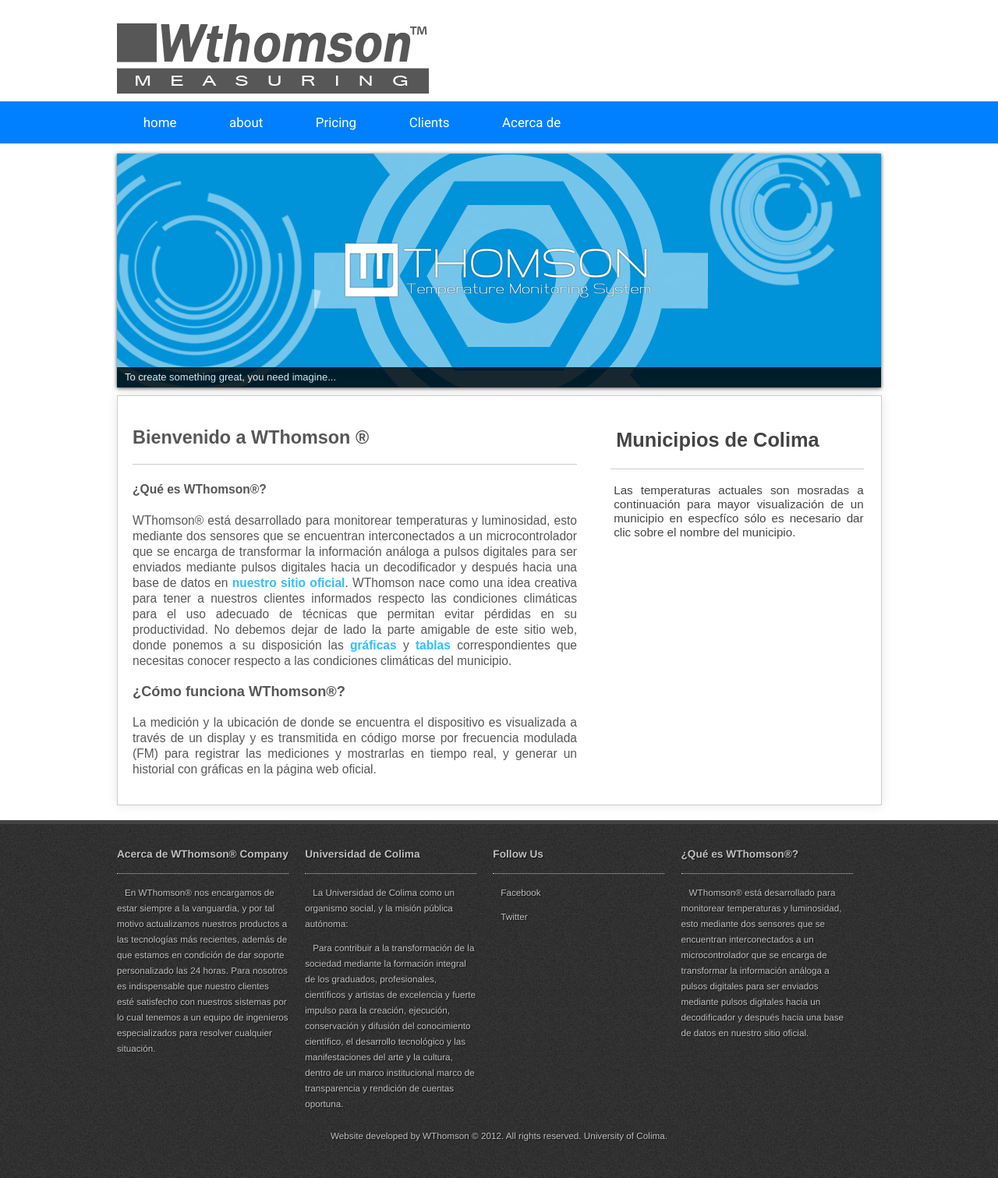
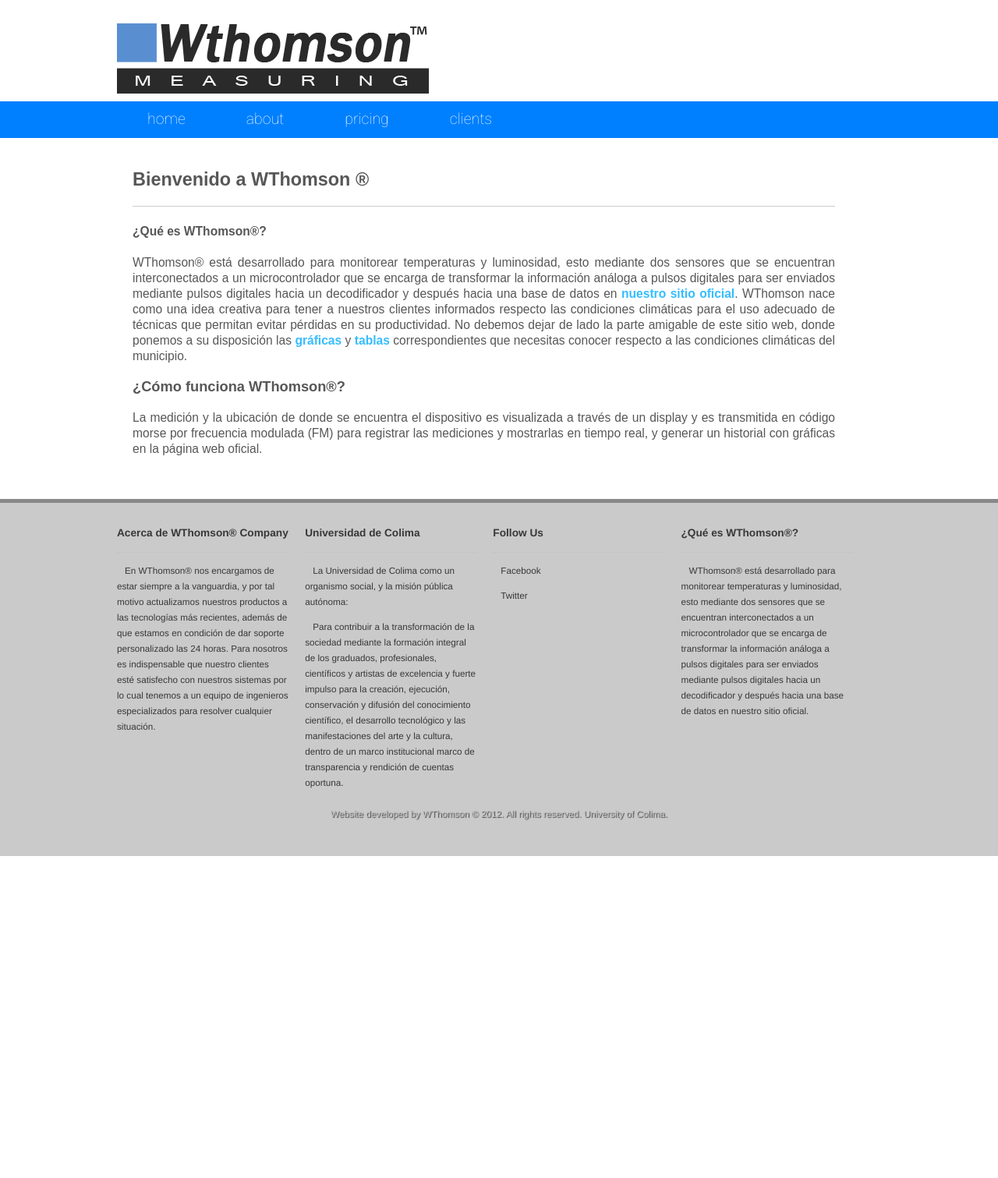
Before and after one commit to aguilarcarlos/thomson-sensors, a PHP site: page /index.php in a window 1280 px wide. Shown: the whole page at 78% size. After the commit the page ends 1098 px from the top, so only its background shows below. Run offline with PHP 8.4, Linux system fonts and the light colour scheme; data that the repository does not hold is empty; some libraries are stand-ins or nearby versions.

Commit message:
Eliminacion del sidebar y cambio de nombre a los links

```diff
--- a/css/style.css
+++ b/css/style.css
@@ -252,7 +252,7 @@ body{
   background-color: #0080FF;
   margin: 0;
   font-family: 'Roboto', sans-serif;
-  font-weight: 400;
+  font-weight: 100;
 }
 #menu-wrap ul{
   max-width:980px;
@@ -264,13 +264,13 @@ body{
   list-style-type: none;
 }
 #menu-wrap ul li a{
-  height: 3.2em;
+  height: 2.4em;
   text-align: center;
   padding:0 2em 0 2em;
-  line-height: 3.2em;
+  line-height: 2.4em;
   display: block;
   color:#ffffff;
-  font-size: 1.3em;
+  font-size: 1.5em;
   text-decoration: none;
   transition:all 1s;
   -webkit-transition:all 1s;
@@ -293,16 +293,13 @@ body{
   margin:0 auto;
   margin-bottom: 1.5em;
   padding:1.5em;
-  box-shadow: 0px 0px 13px rgba(0,0,0,.1);
   background-color: #ffffff;
   max-width:940px;
-  border:1px solid #cccccc;
 }
 #articles{
   display: inline-block;
   font-family: 'Tunga', Arial;
   color:#575757;
-  max-width: 570px;
   margin-right: 1em;
   padding-right:1.5em;
   text-align: justify;
@@ -396,9 +393,8 @@ a.tooltip:hover > p span{
 }
 #footer{
   width: 100%;
-  background-color:#444444;
-  border-top: 5px solid #444444;
-  background-image: url(../img/footer.png);
+  background-color:#CACACA;
+  border-top: 5px solid #888888;
   padding-bottom: 20px;
 }
 #footer section{
@@ -411,9 +407,8 @@ a.tooltip:hover > p span{
   margin-right: 1.5em;
   display:inline-block;
   vertical-align: top;
-  color:#c0c0c0;
+  color:#383838;
   font-size: .9em;
-  text-shadow:1px 1px 1px rgba(0,0,0,.7);
   line-height: 20px;
   font-family: 'Helvetica', sans-serif;
 }
@@ -498,7 +493,7 @@ a.tooltip:hover > p span{
    Modify as content requires.
    ========================================================================== */
 
-@media only screen and (max-width: 700px) {
+@media only screen and (max-width: 800px) {
   /* Style adjustments for viewports 480px and over go here */
   #detalles{
     visibility: hidden;
@@ -507,10 +502,10 @@ a.tooltip:hover > p span{
     text-align: center;
   }
   #logo a img{
-    width:60%;
+    width:88%;
   }
 }
-@media only screen and (max-width: 509px) {
+@media only screen and (max-width: 600px) {
   /* Style adjustments for viewports 480px and over go here */
 
   #footer section article{
@@ -522,12 +517,13 @@ a.tooltip:hover > p span{
   }
 }
 
-@media only screen and (max-width: 715px) {
+@media only screen and (max-width: 320px) {
   /* Style adjustments for viewports 768px and over go here */
   #menu-wrap{
-    background-color: #272822;
+    background-color: #0080FF;
     min-height:4.5em;
-    font-family: 'Raleway', sans-serif;
+    font-family: 'Roboto', sans-serif;
+    font-weight: 100;
   }
   #menu-wrap ul{
     /*margin-left:-50px;*/
@@ -540,12 +536,10 @@ a.tooltip:hover > p span{
   }
   #menu-wrap ul li a{
     text-align: center;
-    padding-left: 0;
-    line-height: 4.5em;
+    line-height: 2.4em;
     display: block;
     color:#ffffff;
     text-decoration: none;
-    text-shadow:1px 1px 1px rgba(0,0,0,.7);
     transition:all 1s;
     -webkit-transition:all 1s;
     -o-transition:all 1s;
--- a/includes/menu.php
+++ b/includes/menu.php
@@ -2,10 +2,8 @@
       <ul>
         <li><a href="index.php" title="Inicio">home</a></li>
         <li><a href="measuring.php" title="Mediciones">about</a></li>
-        <li><a href="maps.php" title="Mapas">Pricing</a></li>
-        <li><a href="graphs.php" title="Gráficos">Clients</a></li>
-        <li><a href="about.php" title="Acerca de">Acerca de</a></li>
-        <!-- <li><a href="#" title="Contacto">Contacto</a></li> -->
+        <li><a href="maps.php" title="Mapas">pricing</a></li>
+        <li><a href="graphs.php" title="Gráficos">clients</a></li>
         <div class="clear"></div>
       </ul>
     </div>
--- a/index.php
+++ b/index.php
@@ -48,7 +48,7 @@
 
     <?php include 'includes/menu.php'; ?>
 
-    <div id="gallery">
+    <!--<div id="gallery">
       <div class="slider-wrapper theme-default">
         <div id="slider" class="nivoSlider">
             <a href="index.php"><img src="gallery/1.jpg" data-thumb="gallery/imagine.jpg" data-transition="slideInLeft" alt="Imagine" title="To create something great, you need imagine..." /></a>
@@ -56,7 +56,7 @@
             <img src="gallery/3.jpg" data-thumb="gallery/st.jpg" data-transition="slideInLeft" alt="Std" title="Statics on real time..." />
          </div>
       </div>
-    </div>
+    </div>-->
     <div id="main" role="main">
       <section id="articles">
         <h2>Bienvenido a WThomson &reg;</h2>
@@ -92,16 +92,6 @@
             <?php //include 'includes/lecturas.php'; ?>
         </article>-->
       </section>
-      <aside id="sideBar">
-        <h2>Municipios de Colima</h2>
-        <hr />
-        <p>
-          Las temperaturas actuales son mosradas a continuación para mayor visualización de un municipio
-          en especfíco sólo es necesario dar clic sobre el nombre del municipio.
-        </p>
-        <span id="temp">
-        </span>
-      </aside>
     </div>
 
     <?php include 'includes/footer.php'; ?>
```
Also changed, not shown: img/Logo.png.
